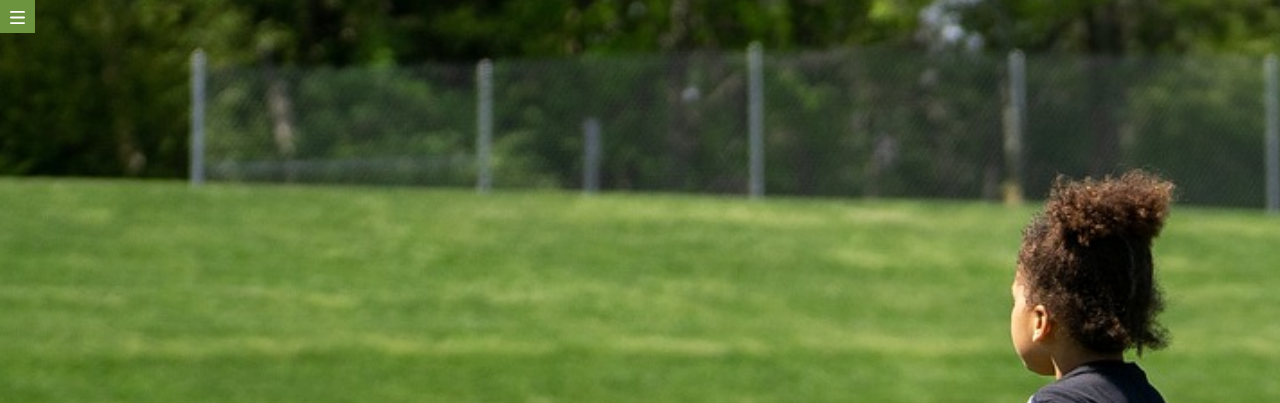
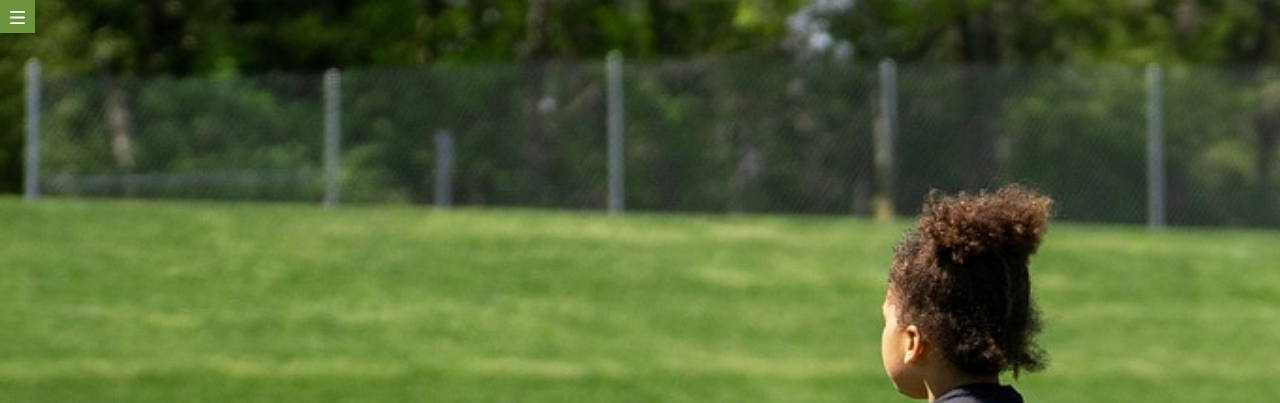
Before and after one commit to Adalab/modulo-1-evaluacion-final-psanz22, a website built with Vite: page src/index.html in a window 1280 px wide. Shown: the top 403 px of the page. Built offline with nearby package versions, Linux system fonts and the light colour scheme.

Commit message:
last last last details with section 1 media queries

```diff
--- a/src/scss/layout/_section_1.scss
+++ b/src/scss/layout/_section_1.scss
@@ -39,12 +39,16 @@
        background-size: 230%;
     }
     @media screen and (min-width: 1000px){
-        background-position: -580px -150px;
-       background-size: 180%;
+        background-position: -780px -150px;
+       background-size: 228%;
+    }
+    @media screen and (min-width: 1200px){
+        background-position: -780px -150px;
+       background-size: 188%;
     }
     @media screen and (min-width: 1900px){
         background-position: -880px -150px;
-       background-size: 180%;
+       background-size: 150%;
     }
 
 
```
